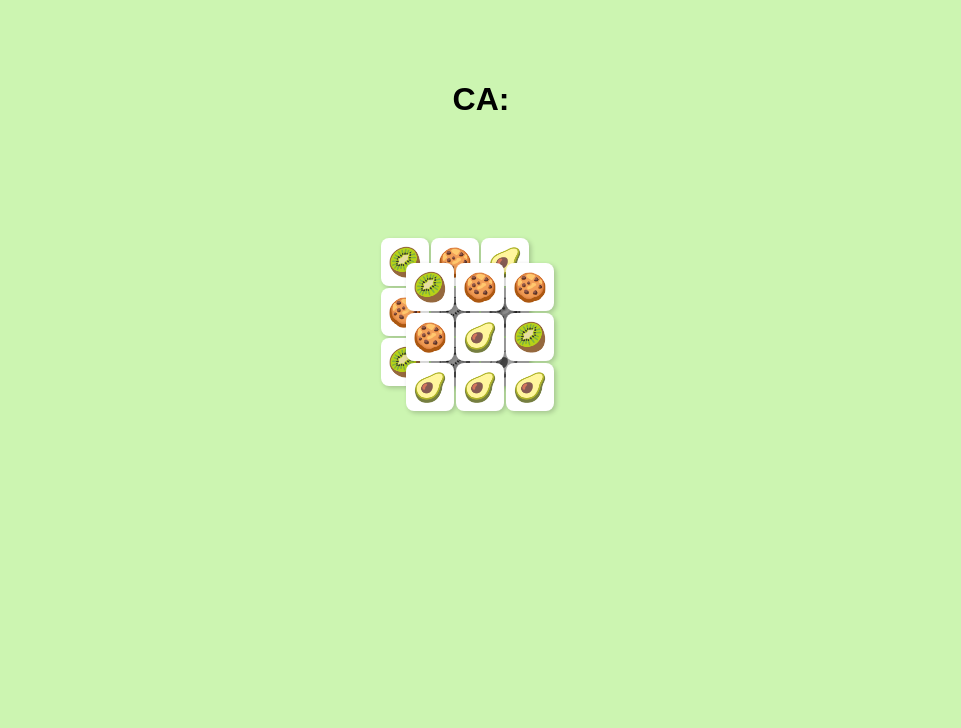
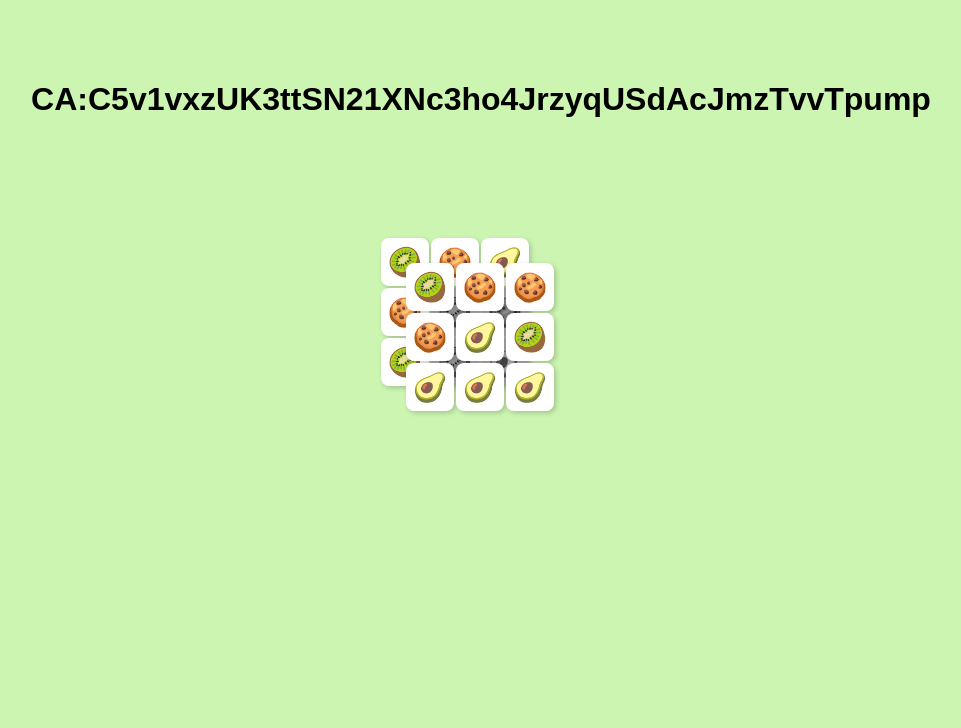
Before and after one commit to Cryptosheep/CryptoSheep, a plain HTML site: page index.html in a window 1280 px wide. Shown: the top 728 px of the page, without its empty margins (159-1120 px from the left). Drawn offline with Linux system fonts and the light colour scheme.

Commit message:
Update index.html

```diff
--- a/index.html
+++ b/index.html
@@ -49,7 +49,7 @@
 
   </a>
 
-  <h1>CA:</h1>
+  <h1>CA:C5v1vxzUK3ttSN21XNc3ho4JrzyqUSdAcJmzTvvTpump</h1>
   <div id="game-container"></div>
   <div id="merge-bar">
     <div class="merge-slot"></div>
```
